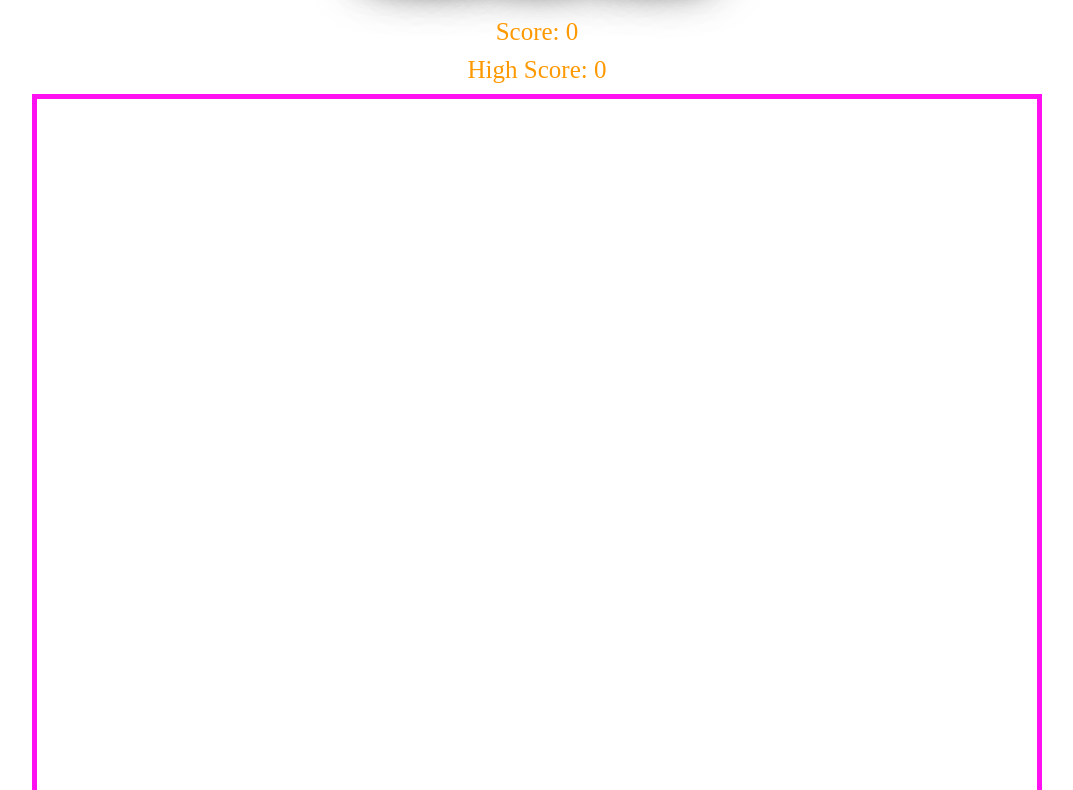
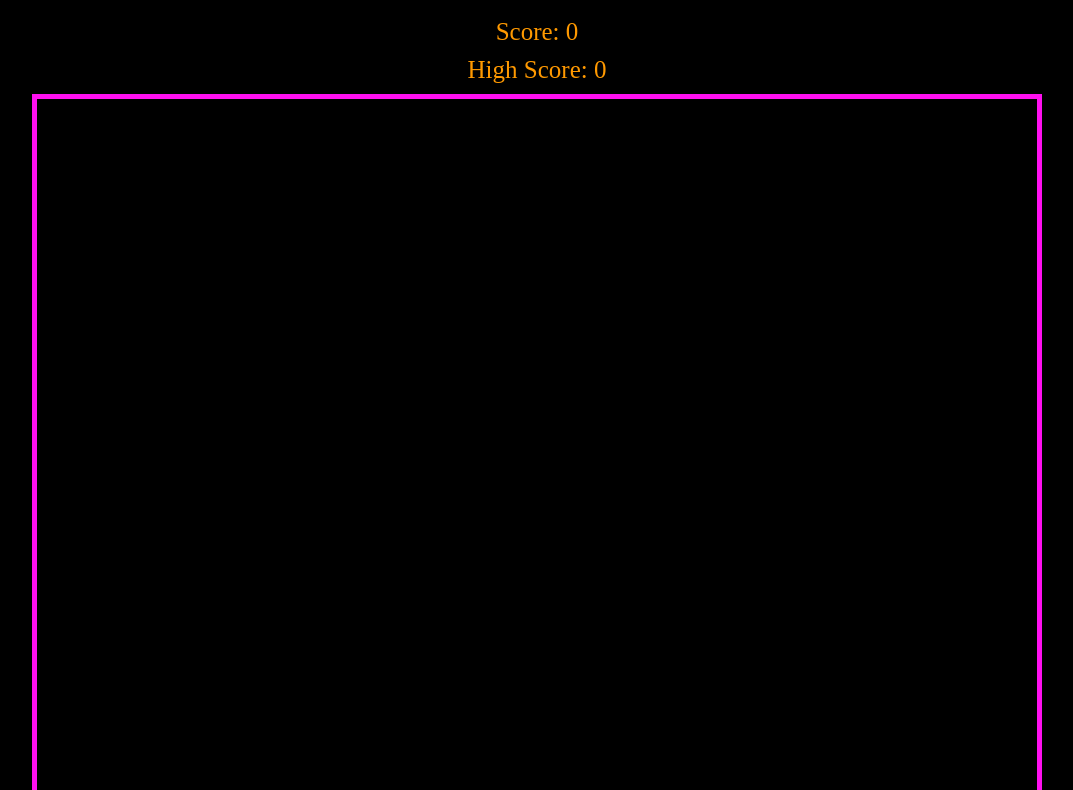
Before and after one commit to Rakesh-ada/SnakeGame., a plain HTML site: page index.html in a window 1280 px wide. Shown: the part 107-897 px from the top of the page, without its empty margins (103-1176 px from the left). Drawn offline with Linux system fonts and the light colour scheme.

Commit message:
Update index.html

```diff
--- a/index.html
+++ b/index.html
@@ -4,6 +4,12 @@
   <link rel="icon" type="image/jpg" href="Snske.jpg">
 
   <style>
+     body {
+
+      height: 100vh;
+      margin: 0;
+      background-color: black;
+    }
 
     #game-board-container {
       text-align: center;
```
